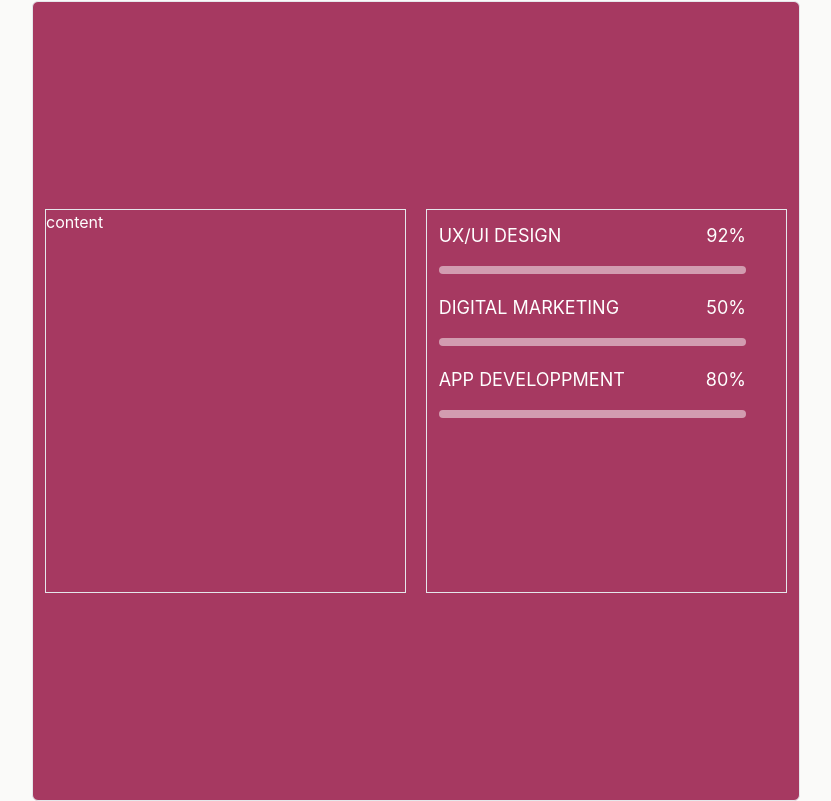
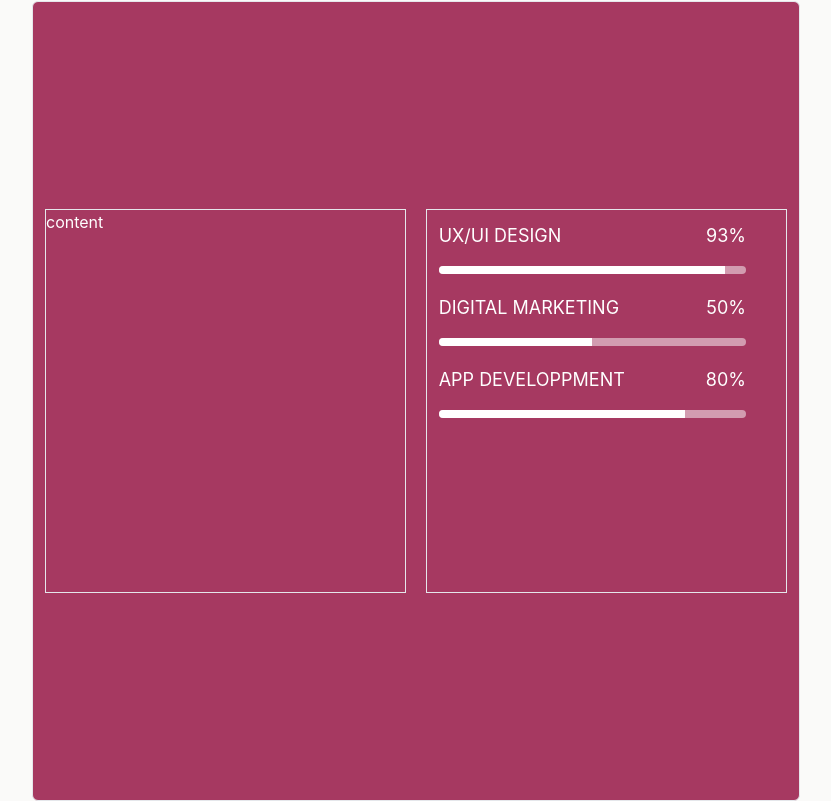
Before and after one commit to BahaniBillel/jiil-tech, a Next.js app: page / in a window 1280 px wide. Shown: the part 1911-2712 px from the top of the page, without its empty margins (224-1055 px from the left). Built offline with nearby package versions, Linux system fonts and the light colour scheme.

Commit message:
fixing the issue

```diff
--- a/components/MySkills.jsx
+++ b/components/MySkills.jsx
@@ -16,9 +16,9 @@ function MySkills() {
         className="p-3 border rounded-md bg-violeta-600 w-3/5 h-screen flex flex-col lg:flex-row xl:flex-row 2xl:flex-row
                       items-center space-x-5  "
       >
-        <div className="text-white border w-1/2 h-96 ">content</div>
+        <div className="text-white border w-1/2 h-96 " aria-autocomplete=''>content</div>
         <div className="text-white border w-1/2 h-96 p-3 space-y-8">
-          <SkillBar width="92" skill="UX/UI DESIGN" />
+          <SkillBar width="93" skill="UX/UI DESIGN"/>
           <SkillBar width="50" skill="DIGITAL MARKETING" />
           <SkillBar width="80" skill="APP DEVELOPPMENT" />
         </div>
--- a/components/SkillBar.jsx
+++ b/components/SkillBar.jsx
@@ -1,7 +1,7 @@
 import React from 'react';
 
 function SkillBar({ skill, width }) {
-  const WidthLength = `${width}%`;
+
   return (
     <div>
       <div className="w-full h-10 ">
@@ -12,7 +12,10 @@ function SkillBar({ skill, width }) {
           <span className="text-lg text-white">{width}%</span>
         </div>
         <div className=" bg-[rgba(255,255,255,.5)] rounded-md w-11/12 h-2 mt-4 overflow-hidden flex flex-row items-start relative">
-          <div className={`bg-white w-[${WidthLength}]  h-full rounded-md`} />
+          <div
+          // className={`bg-white w-[${WidthLength}]  h-full rounded-md`}
+          style={{backgroundColor:'#fff', width:`${width|| 0}%`,height:"100%"}}
+          />
         </div>
       </div>
     </div>
```
